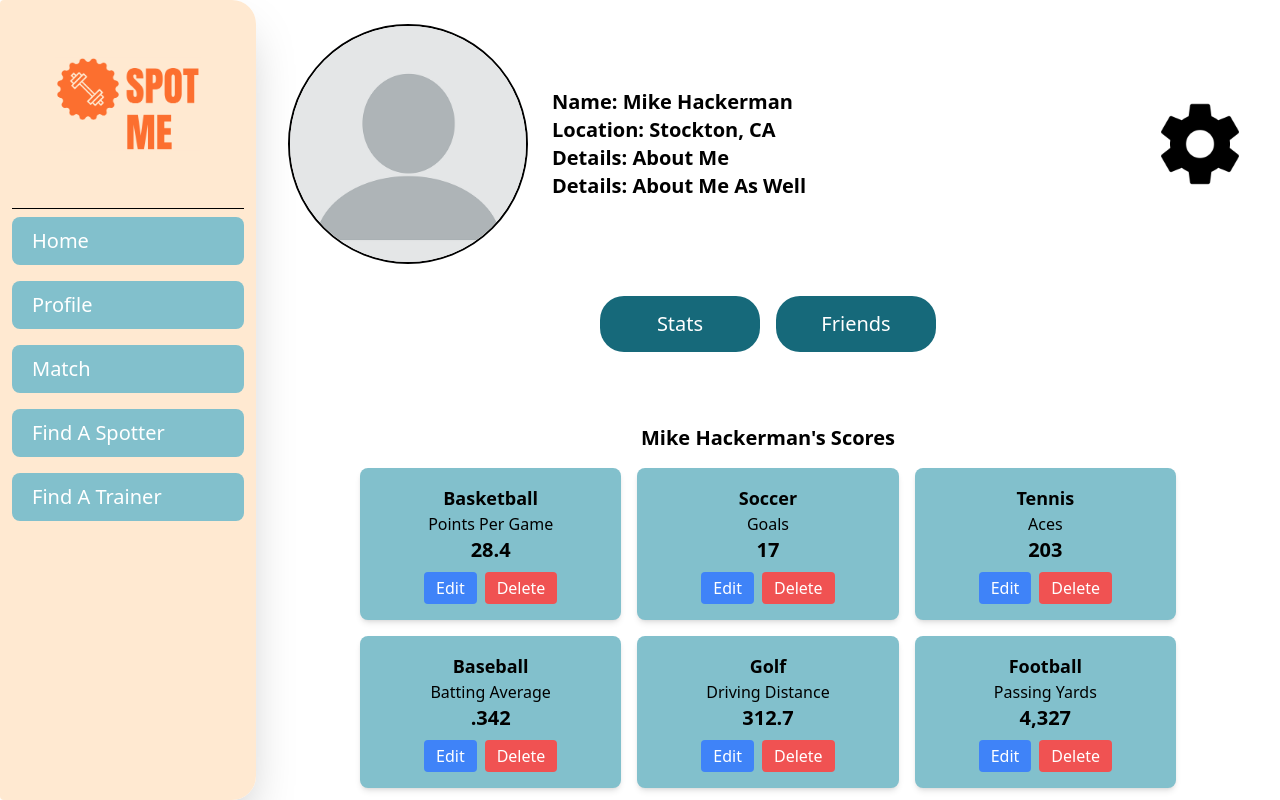
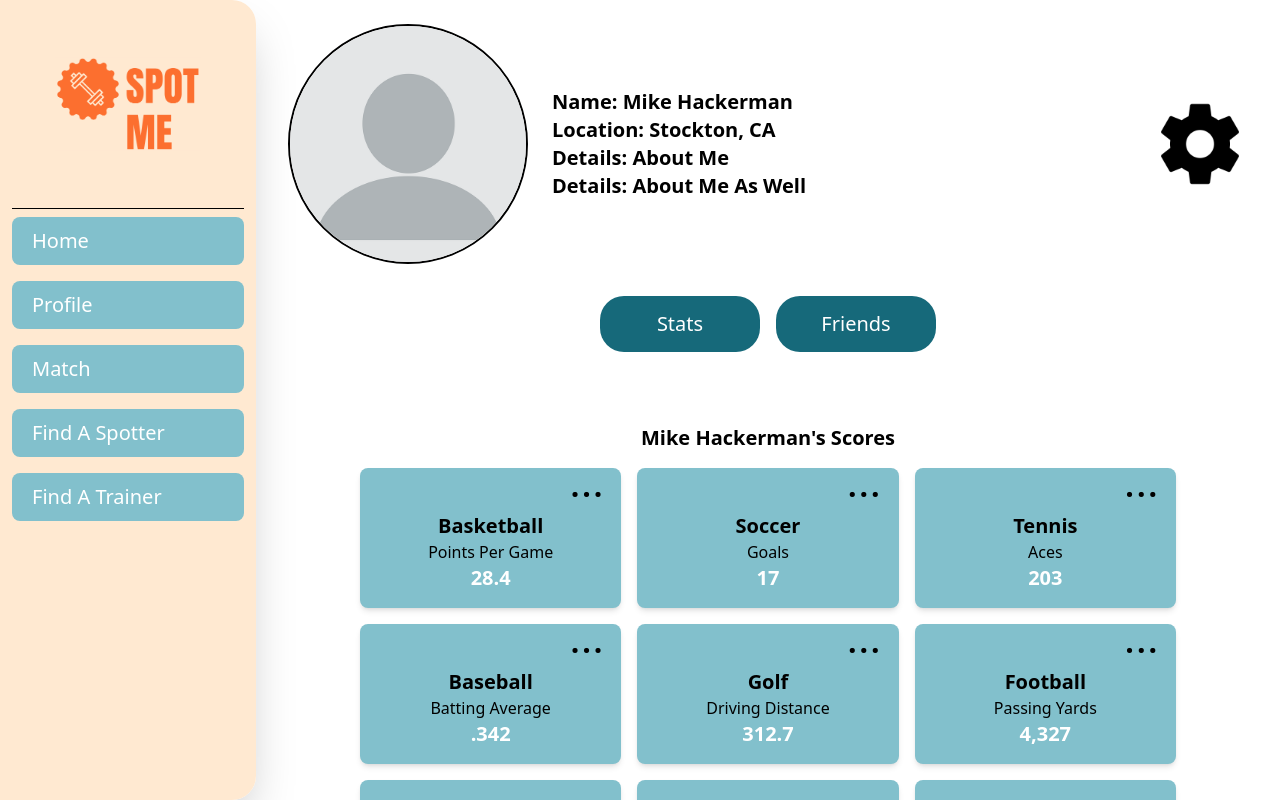
Before and after one commit to santimm44/new-front-end, a Next.js app: page /Profile in a window 1280 px wide. Shown: the top 800 px of the page. Built offline with nearby package versions, Linux system fonts and the light colour scheme.

Commit message:
Starting on Edit Delete Modal

```diff
--- a/src/app/(pages)/Profile/page.tsx
+++ b/src/app/(pages)/Profile/page.tsx
@@ -24,6 +24,7 @@ const page = () => {
   const [toggleStats, setToggleStats] = useState<boolean>(true);
   const [togglePosts, setTogglePosts] = useState<boolean>(false);
   const [toggleFriends, setToggleFriends] = useState<boolean>(false);
+  const [toggleModal, setToggleModal] = useState<boolean>(false);
 
   const [statsItems, setStatsItems] = useState<IUserStats[]>(Stats);
 
@@ -48,6 +49,10 @@ const page = () => {
     setTogglePosts(false);
     setToggleFriends(true);
   };
+
+  const handleStatModal = () => {
+    setToggleModal(!toggleModal);
+  }
 
   return (
     <main className="flex flex-col">
@@ -105,25 +110,24 @@ const page = () => {
           <div className="mt-6">
             <h2 className="text-xl font-bold mb-4">{name}'s Scores</h2>
 
-            <div className="grid grid-cols-1 sm:grid-cols-2 md:grid-cols-3 gap-4">
+            <div className="grid grid-cols-2 lg:grid-cols-3 2xl:grid-cols-4 gap-4">
               {statsItems.map((item, idx) => (
+
+
                 <div
                   key={idx}
-                  className="p-4 rounded-lg shadow-md flex flex-col items-center text-center bg-[#82C0CC]"
+                  className="px-4 pb-4 rounded-lg shadow-md flex flex-col items-center text-center bg-[#82C0CC]"
                 >
-                  <h3 className="text-lg text-black font-bold">{item.sport}</h3>
+                  <div className="flex justify-end w-full">
+                  <button className=" text-3xl tracking-widest font-bold text-black pb-2">
+                      ...
+                  </button>
+                  </div>
+                  <h3 className="text-xl text-black font-bold">{item.sport}</h3>
                   <p className="text-black">{item.statName}</p>
-                  <p className="text-xl font-bold">{item.score}</p>
+                  <p className="text-xl text-white font-bold">{item.score}</p>
+                </div>
 
-                  <div className="flex gap-2 mt-2">
-                    <button className="bg-blue-500 text-white px-3 py-1 rounded">
-                      Edit
-                    </button>
-                    <button className="bg-red-500 text-white px-3 py-1 rounded">
-                      Delete
-                    </button>
-                  </div>
-                </div>
               ))}
             </div>
           </div>
```
